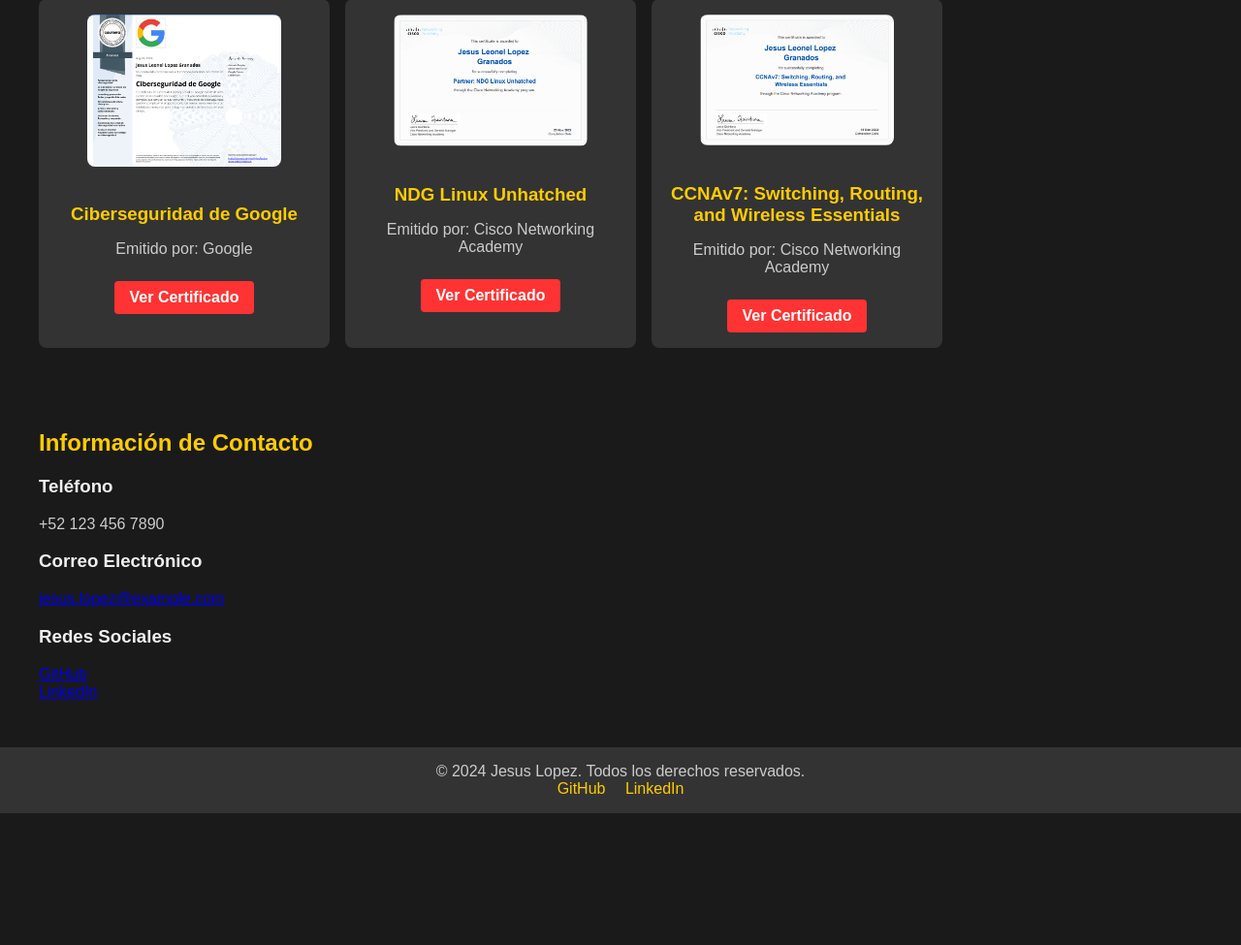
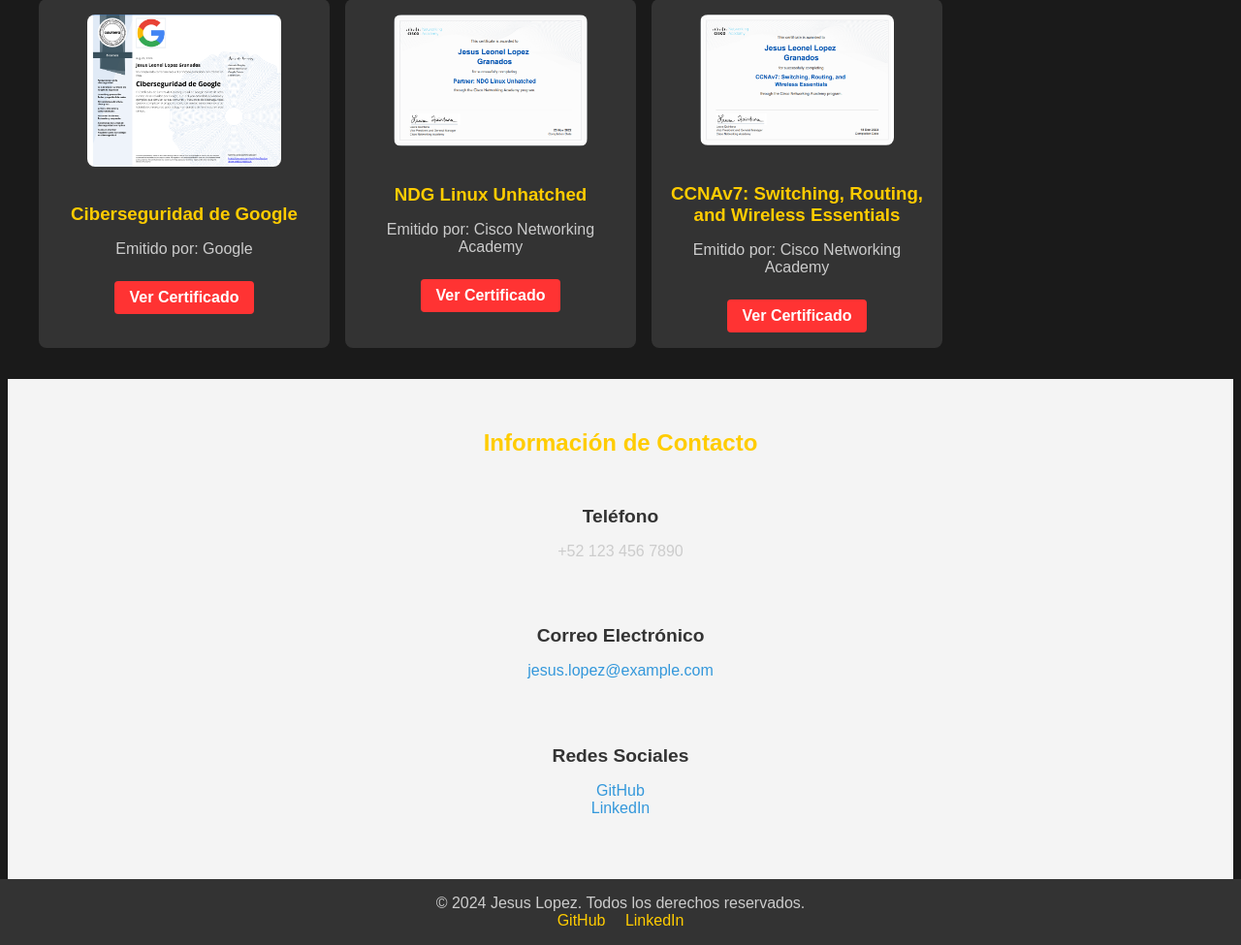
Before and after one commit to kuasoo/portafol, a PHP site: page / in a window 1280 px wide. Shown: the part 1398-2373 px from the top of the page at 97% size. Before the commit the page ends 2237 px from the top, so only its background shows below. Run offline with PHP 8.4, Linux system fonts and the light colour scheme.

Commit message:
Update styles.css

```diff
--- a/css/styles.css
+++ b/css/styles.css
@@ -187,3 +187,43 @@
 .certificate .btn:hover {
     background-color: #cc0000; /* Rojo más oscuro al pasar el cursor */
 }
+/* Estilo para la sección de información de contacto */
+#contact-info {
+    padding: 2rem;
+    background-color: #f4f4f4;
+    color: #333;
+}
+
+#contact-info h2 {
+    text-align: center;
+    margin-bottom: 1rem;
+}
+
+.contact-info-container {
+    display: flex;
+    flex-direction: column;
+    align-items: center;
+}
+
+.contact-info-item {
+    margin: 1rem 0;
+    text-align: center;
+}
+
+.contact-info-item h3 {
+    font-size: 1.2rem;
+    margin-bottom: 0.5rem;
+}
+
+.contact-info-item p {
+    font-size: 1rem;
+}
+
+.contact-info-item a {
+    color: #3498db;
+    text-decoration: none;
+}
+
+.contact-info-item a:hover {
+    text-decoration: underline;
+}
```
